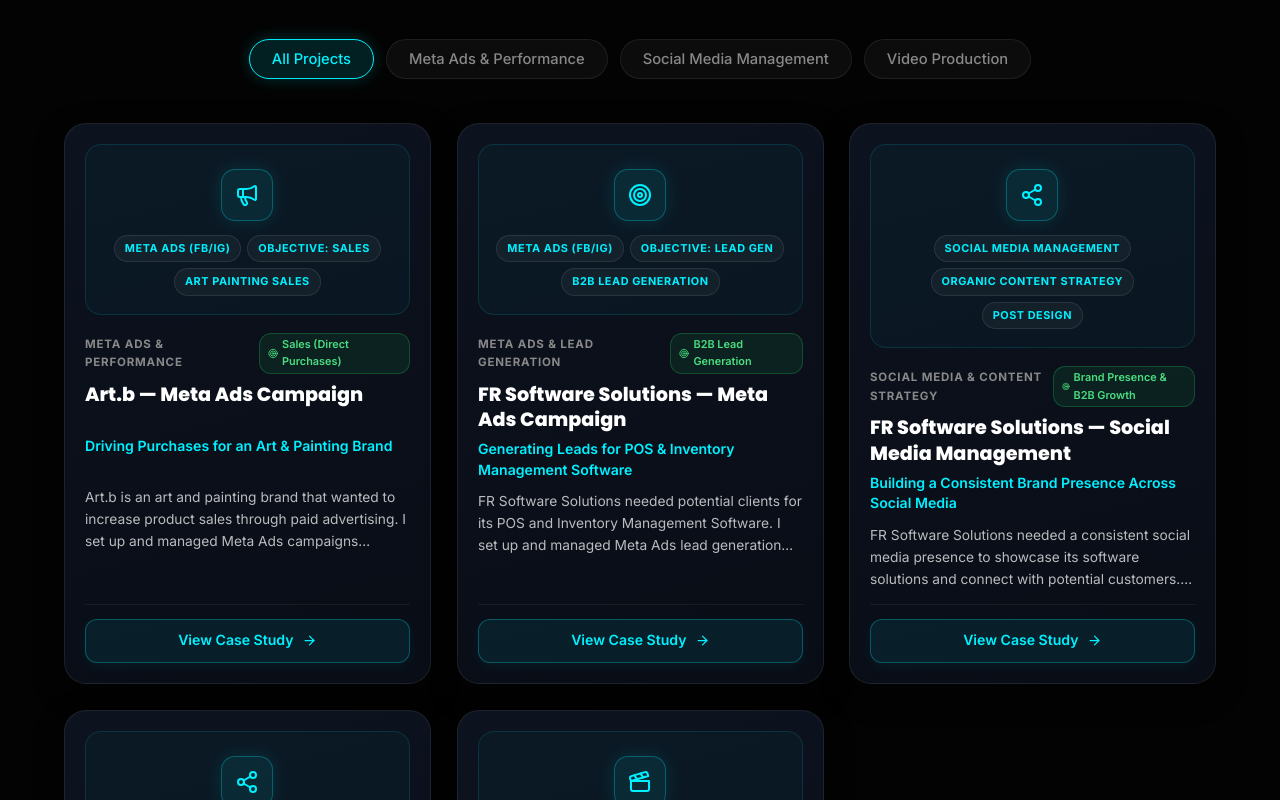
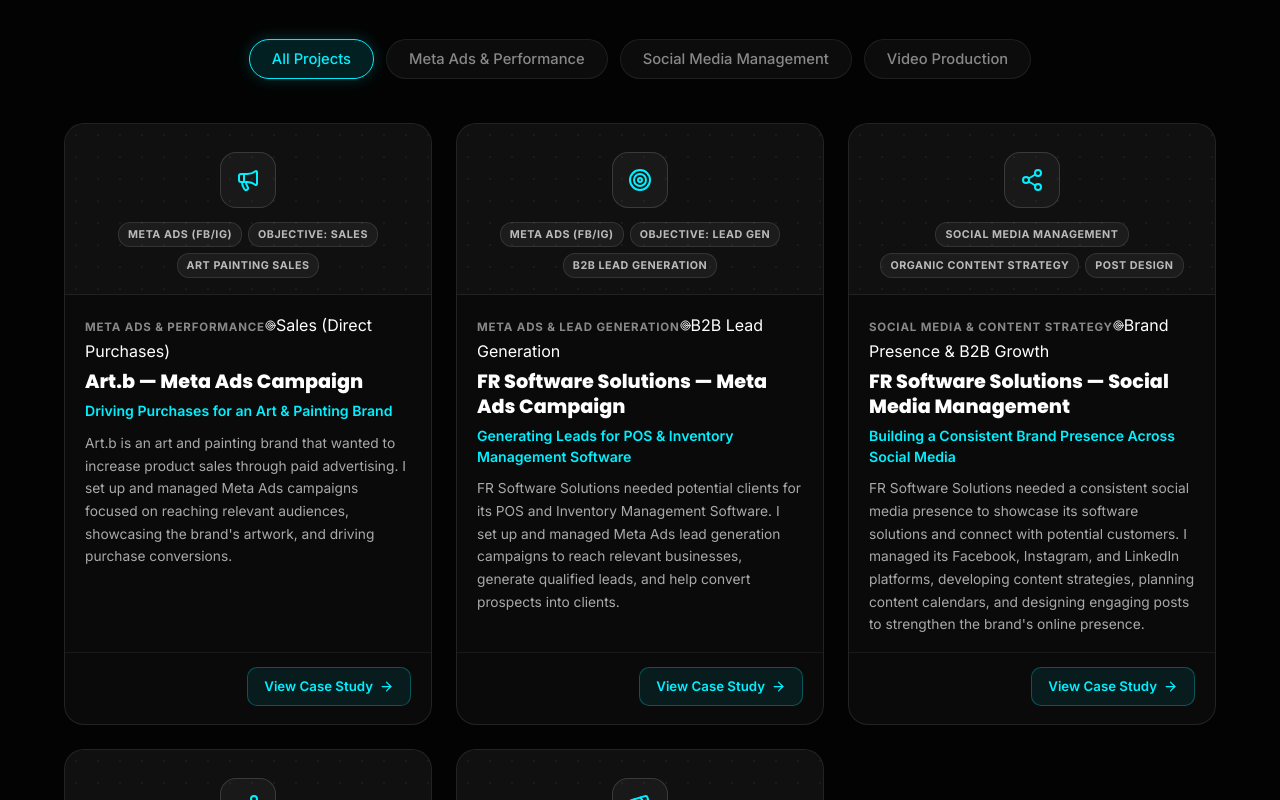
Before and after one commit to hydershaikhs/hyder-shaikh, a React (Vite) app: page / in a window 1280 px wide. Shown: the part 4440-5240 px from the top of the page. Built offline with nearby package versions, Linux system fonts and the light colour scheme.

Commit message:
feat: Restyle project cards with frosted-glass banner, dot-grid background, centered icon and tag pills

```diff
--- a/src/pages/Projects.css
+++ b/src/pages/Projects.css
@@ -37,12 +37,11 @@
   box-shadow: 0 0 16px rgba(0, 240, 255, 0.2);
 }
 
-/* ==================== 3-COLUMN COMPACT PROJECTS GRID ==================== */
-/* Matches the exact proportions of the reference image */
+/* ==================== 3-COLUMN GRID ==================== */
 .projects-grid {
   display: grid;
-  grid-template-columns: repeat(auto-fit, minmax(320px, 1fr));
-  gap: 26px;
+  grid-template-columns: repeat(auto-fill, minmax(320px, 1fr));
+  gap: 24px;
   margin-bottom: 60px;
   align-items: stretch;
 }
@@ -53,110 +52,110 @@
   }
 }
 
-/* Ensure Reveal wrapper fills 100% grid cell height */
 .projects-grid > .reveal {
   display: flex;
   height: 100%;
   width: 100%;
 }
 
-/* ==================== PROJECT CARD (IMAGE STYLE & SIZE) ==================== */
+/* ==================== PROJECT CARD (Matches image style) ==================== */
 .project-card {
-  background: linear-gradient(165deg, rgba(14, 21, 35, 0.88) 0%, rgba(9, 13, 22, 0.98) 100%);
-  border: 1px solid rgba(255, 255, 255, 0.08);
-  border-radius: 22px;
-  padding: 20px;
+  background: rgba(255, 255, 255, 0.03);
+  border: 1px solid rgba(255, 255, 255, 0.1);
+  border-radius: 20px;
+  overflow: hidden;
   display: flex;
   flex-direction: column;
-  justify-content: space-between;
   width: 100%;
   height: 100%;
   box-sizing: border-box;
   transition: all 0.35s cubic-bezier(0.16, 1, 0.3, 1);
-  backdrop-filter: blur(14px);
-  -webkit-backdrop-filter: blur(14px);
   position: relative;
-  box-shadow: 0 10px 30px rgba(0, 0, 0, 0.4);
 }
 
 .project-card:hover {
-  border-color: rgba(0, 240, 255, 0.38);
+  border-color: rgba(0, 240, 255, 0.35);
   transform: translateY(-5px);
-  box-shadow: 0 18px 45px rgba(0, 0, 0, 0.55), 0 0 26px rgba(0, 240, 255, 0.1);
+  box-shadow: 0 18px 40px rgba(0, 0, 0, 0.5), 0 0 24px rgba(0, 240, 255, 0.1);
 }
 
-/* ==================== TOP BANNER AREA (ICON + TECH PILLS) ==================== */
+/* ---- TOP ILLUSTRATION PANEL ---- */
+/* Big empty zone with centered icon + pills across bottom */
 .project-card-banner {
-  background: rgba(0, 240, 255, 0.03);
-  border: 1px solid rgba(0, 240, 255, 0.12);
-  border-radius: 16px;
-  padding: 24px 14px 18px;
+  background: rgba(255, 255, 255, 0.025);
+  border-bottom: 1px solid rgba(255, 255, 255, 0.07);
+  padding: 28px 18px 16px;
   display: flex;
   flex-direction: column;
   align-items: center;
-  justify-content: center;
-  text-align: center;
-  transition: all 0.3s ease;
+  gap: 14px;
+  min-height: 130px;
+  position: relative;
 }
 
-.project-card:hover .project-card-banner {
-  background: rgba(0, 240, 255, 0.05);
-  border-color: rgba(0, 240, 255, 0.22);
+/* Faint cyan grid dot background on banner */
+.project-card-banner::before {
+  content: "";
+  position: absolute;
+  inset: 0;
+  background-image: radial-gradient(circle, rgba(0, 240, 255, 0.07) 1px, transparent 1px);
+  background-size: 22px 22px;
+  pointer-events: none;
+  border-radius: inherit;
 }
 
 .project-banner-icon {
-  width: 52px;
-  height: 52px;
-  border-radius: 14px;
-  background: rgba(0, 240, 255, 0.08);
-  border: 1px solid rgba(0, 240, 255, 0.28);
+  width: 56px;
+  height: 56px;
+  border-radius: 16px;
+  background: rgba(255, 255, 255, 0.04);
+  border: 1px solid rgba(255, 255, 255, 0.14);
   display: flex;
   align-items: center;
   justify-content: center;
   color: var(--accent, #00f0ff);
-  margin-bottom: 14px;
-  box-shadow: 0 0 18px rgba(0, 240, 255, 0.12);
   transition: all 0.3s ease;
+  position: relative;
+  z-index: 1;
 }
 
 .project-card:hover .project-banner-icon {
-  transform: scale(1.08);
-  box-shadow: 0 0 24px rgba(0, 240, 255, 0.28);
+  border-color: rgba(0, 240, 255, 0.4);
+  background: rgba(0, 240, 255, 0.08);
+  transform: scale(1.07);
 }
 
 .project-banner-tags {
   display: flex;
+  flex-wrap: wrap;
   justify-content: center;
   gap: 6px;
-  flex-wrap: wrap;
+  position: relative;
+  z-index: 1;
 }
 
 .banner-tag-pill {
-  font-size: 0.68rem;
+  font-size: 0.67rem;
   font-weight: 700;
   text-transform: uppercase;
   letter-spacing: 0.05em;
-  color: var(--accent, #00f0ff);
-  background: rgba(255, 255, 255, 0.04);
-  border: 1px solid rgba(255, 255, 255, 0.09);
-  padding: 4px 10px;
-  border-radius: 14px;
+  color: rgba(255, 255, 255, 0.7);
+  background: rgba(255, 255, 255, 0.05);
+  border: 1px solid rgba(255, 255, 255, 0.1);
+  padding: 3px 9px;
+  border-radius: 12px;
 }
 
-/* ==================== CARD BODY ==================== */
+/* ---- CARD BODY ---- */
 .project-card-body {
-  margin: 18px 0 14px;
+  padding: 18px 20px 0;
+  flex-grow: 1;
   display: flex;
   flex-direction: column;
-  flex-grow: 1;
 }
 
 .project-cat-row {
-  display: flex;
-  justify-content: space-between;
-  align-items: center;
-  gap: 8px;
-  margin-bottom: 8px;
+  margin-bottom: 6px;
 }
 
 .project-cat-label {
@@ -167,28 +166,12 @@
   color: var(--text-muted, #94a3b8);
 }
 
-.project-obj-label {
-  display: inline-flex;
-  align-items: center;
-  gap: 4px;
-  font-size: 0.68rem;
-  font-weight: 600;
-  color: #4ade80;
-  background: rgba(34, 197, 94, 0.1);
-  border: 1px solid rgba(34, 197, 94, 0.28);
-  padding: 2px 8px;
-  border-radius: 12px;
-}
-
 .project-title {
   font-size: 1.2rem;
   font-weight: 800;
   color: #ffffff;
-  line-height: 1.35;
+  line-height: 1.3;
   margin: 0 0 6px;
-  min-height: 48px;
-  display: flex;
-  align-items: flex-start;
 }
 
 .project-headline {
@@ -196,41 +179,35 @@
   font-weight: 600;
   color: var(--accent, #00f0ff);
   line-height: 1.45;
-  margin: 0 0 10px;
-  min-height: 40px;
-  display: flex;
-  align-items: flex-start;
+  margin-bottom: 10px;
 }
 
 .project-desc {
   font-size: 0.86rem;
-  color: rgba(255, 255, 255, 0.72);
-  line-height: 1.6;
+  color: rgba(255, 255, 255, 0.65);
+  line-height: 1.65;
   margin: 0;
-  min-height: 64px;
-  display: -webkit-box;
-  -webkit-line-clamp: 3;
-  -webkit-box-orient: vertical;
-  overflow: hidden;
 }
 
-/* ==================== CARD FOOTER ==================== */
+/* ---- CARD FOOTER ---- */
 .project-card-footer {
-  margin-top: auto;
-  padding-top: 14px;
+  padding: 14px 20px 18px;
   border-top: 1px solid rgba(255, 255, 255, 0.06);
+  margin-top: 16px;
+  display: flex;
+  align-items: center;
+  justify-content: flex-end;
+  gap: 10px;
 }
 
+/* Small icon buttons like the reference */
 .btn-case-study {
-  width: 100%;
-  height: 44px;
   display: inline-flex;
   align-items: center;
-  justify-content: center;
-  gap: 8px;
-  padding: 0 18px;
-  border-radius: 12px;
-  font-size: 0.88rem;
+  gap: 6px;
+  padding: 8px 16px;
+  border-radius: 10px;
+  font-size: 0.83rem;
   font-weight: 600;
   background: rgba(0, 240, 255, 0.08);
   border: 1px solid rgba(0, 240, 255, 0.28);
@@ -238,8 +215,6 @@
   text-decoration: none;
   cursor: pointer;
   transition: all 0.25s ease;
-  box-shadow: 0 4px 14px rgba(0, 240, 255, 0.06);
-  box-sizing: border-box;
 }
 
 .btn-case-study:hover {
@@ -247,30 +222,31 @@
   border-color: var(--accent, #00f0ff);
   color: #ffffff;
   transform: translateY(-2px);
-  box-shadow: 0 8px 22px rgba(0, 240, 255, 0.22);
+  box-shadow: 0 6px 18px rgba(0, 240, 255, 0.2);
 }
 
-/* ==================== RESPONSIVE DESIGN ==================== */
+/* ==================== RESPONSIVE ==================== */
 @media (max-width: 768px) {
   .projects-grid {
     grid-template-columns: 1fr;
     gap: 20px;
   }
 
-  .project-card {
-    padding: 18px;
+  .project-card-banner {
+    min-height: 110px;
+    padding: 22px 14px 14px;
   }
 
-  .project-title {
-    font-size: 1.15rem;
-    min-height: auto;
+  .project-card-body {
+    padding: 16px 16px 0;
   }
 
-  .project-headline {
-    min-height: auto;
+  .project-card-footer {
+    padding: 12px 16px 16px;
   }
 
-  .project-desc {
-    min-height: auto;
+  .filter-btn {
+    padding: 6px 14px;
+    font-size: 0.83rem;
   }
 }
```
